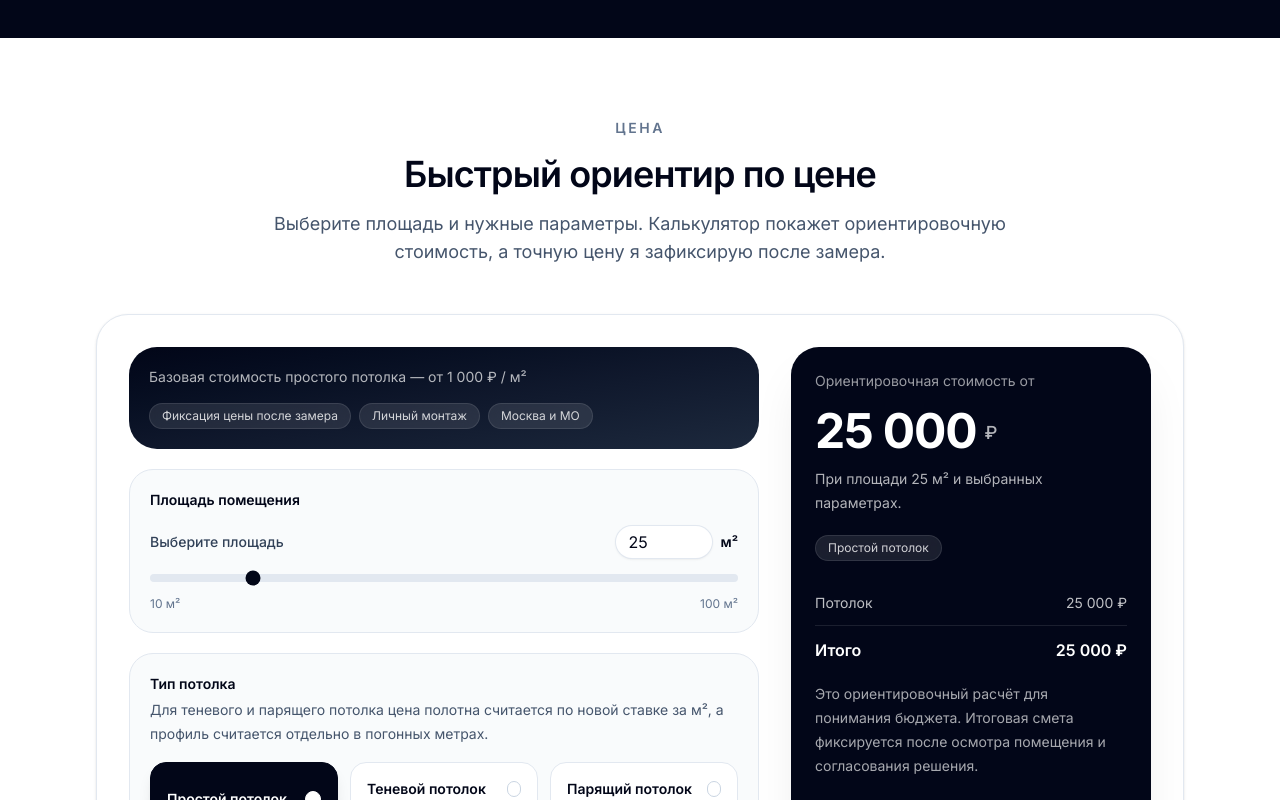
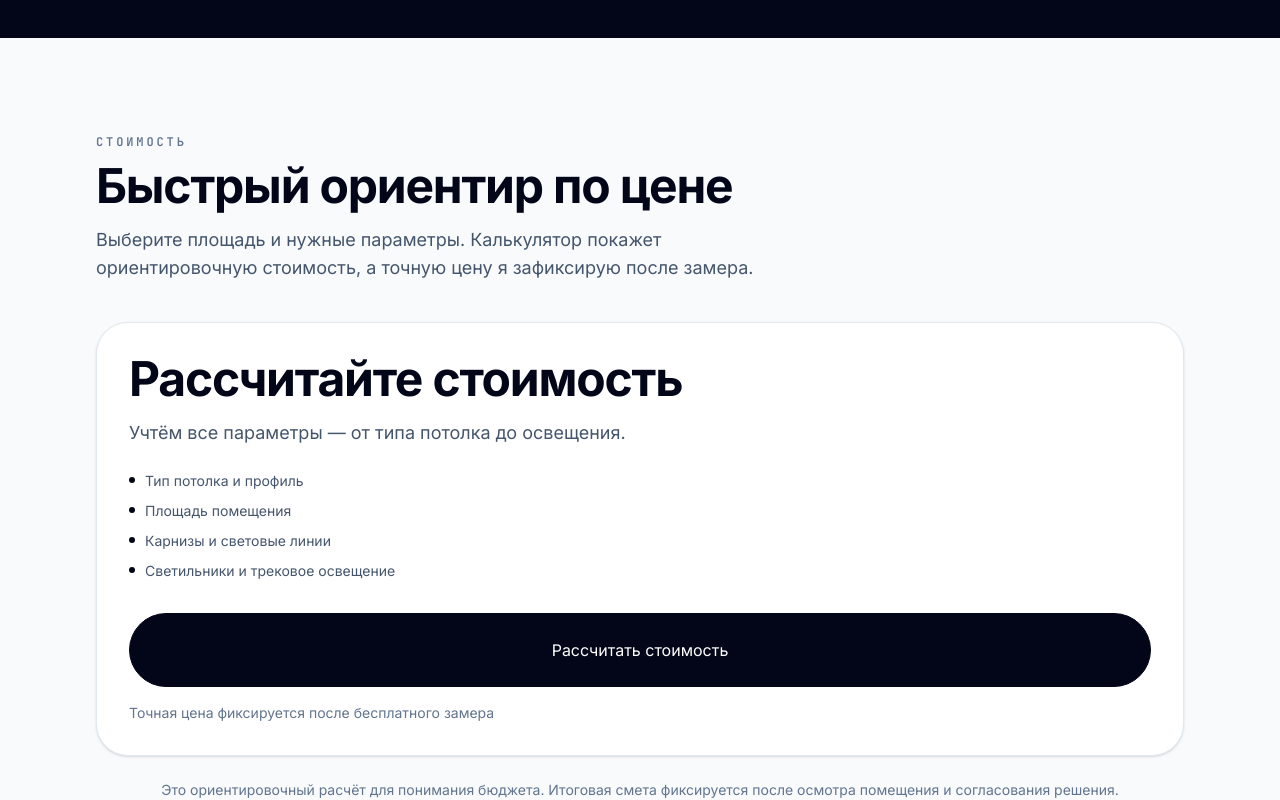
Before and after one commit to svladimirtsk-crypto/nextjs-potolkovo, a Next.js app: page / in a window 1280 px wide. Shown: the part 1680-2480 px from the top of the page. Built offline with nearby package versions, Linux system fonts and the light colour scheme.

Commit message:
Update home-price.tsx

```diff
--- a/components/home/home-price.tsx
+++ b/components/home/home-price.tsx
@@ -1,37 +1,33 @@
 import { homepage } from "@/content/homepage";
 import { Container } from "@/components/ui/container";
-import { PriceCalculatorClient } from "./price-calculator-client";
-
-const priceContent = homepage.price;
+import { Heading } from "@/components/ui/heading";
+import { CalculatorTeaser } from "@/components/calculator-modal/calculator-teaser";
 
 export function HomePrice() {
+  const priceContent = homepage.price;
+
   return (
     <section
       id="price"
+      className="scroll-mt-24 bg-slate-50 py-16 sm:py-20 lg:py-24"
       aria-labelledby="price-title"
-      className="scroll-mt-24 bg-white py-16 sm:py-20"
     >
       <Container>
-        <div className="mx-auto max-w-3xl text-center">
-          <p className="text-sm font-semibold uppercase tracking-[0.18em] text-slate-500">
-            Цена
-          </p>
+        <Heading
+          eyebrow="Стоимость"
+          title={priceContent.sectionTitle}
+          description={priceContent.sectionIntro}
+        />
 
-          <h2
-            id="price-title"
-            className="mt-4 text-3xl font-semibold tracking-tight text-slate-950 sm:text-4xl"
-          >
-            {priceContent.sectionTitle}
-          </h2>
-
-          <p className="mt-4 text-base leading-7 text-slate-600 sm:text-lg">
-            {priceContent.sectionIntro}
-          </p>
+        <div className="mt-10">
+          <CalculatorTeaser source="homepage" />
         </div>
 
-        <div className="mt-10 sm:mt-12">
-          <PriceCalculatorClient />
-        </div>
+        {priceContent.includedLine?.trim() ? (
+          <p className="mt-6 text-center text-sm text-slate-500">
+            {priceContent.includedLine}
+          </p>
+        ) : null}
       </Container>
     </section>
   );
```
